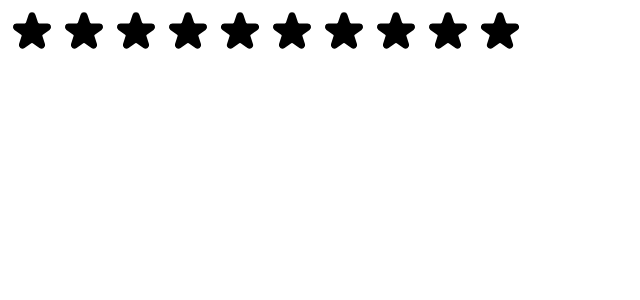
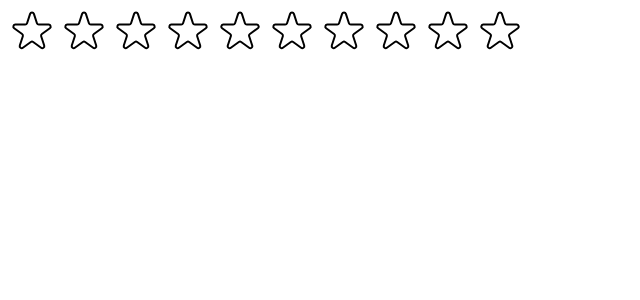
Before and after one commit to Ambrish5211/React-Course, a React (Create React App) app in the folder usepopcorn/: page / in a window 1280 px wide. Shown: the top 300 px of the page, without its empty margins (0-640 px from the left). Built offline with nearby package versions, Linux system fonts and the light colour scheme.

Commit message:
Star rating component done

```diff
--- a/usepopcorn/src/StarRating.js
+++ b/usepopcorn/src/StarRating.js
@@ -17,35 +17,45 @@ const textStyle = {
 };
 
 function StarRating({ maxRating }) {
-
-    const [rating, setRating] = useState(0)
+    const [rating, setRating] = useState(0);
+    const [tempRating, settempRating] = useState(0);
 
   return (
     <div style={containerStyle}>
       <div style={containerStarStyle}>
         {Array.from({ length: maxRating }, (_, i) => (
-          <Star index={i+1} setRating={setRating} />
+          <Star index={i + 1} setRating={setRating} full={tempRating ? tempRating>= i+1 : rating>=i+1} settempRating={settempRating} />
         ))}
       </div>
-      <p style={textStyle}>{rating || ""}</p>
+      <p style={textStyle}>{tempRating || rating || ""}</p>
     </div>
   );
 }
 
 const StarStyle = {
-    width:"48px",
+  width: "48px",
   height: "48px",
   display: "block",
-    cursor: "pointer"
-}
+  cursor: "pointer",
+};
 
+function Star({ index, setRating, full, settempRating }) {
+  return (
+    <span
+      role="button"
+      style={StarStyle}
+      onClick={() => {
+        setRating(index);
+      }}
+      onMouseEnter={()=> {
+        settempRating(index)
+    }}
+    onMouseLeave={() => {
 
-
-function Star({index, setRating}) {
-  return (
-    <span role="button" style={StarStyle} onClick={() => {
-        setRating(index)
-    }} >
+        settempRating(0)
+      }}
+    >
+      {full ? (
         <svg
           xmlns="http://www.w3.org/2000/svg"
           viewBox="0 0 20 20"
@@ -54,6 +64,21 @@ function Star({index, setRating}) {
         >
           <path d="M9.049 2.927c.3-.921 1.603-.921 1.902 0l1.07 3.292a1 1 0 00.95.69h3.462c.969 0 1.371 1.24.588 1.81l-2.8 2.034a1 1 0 00-.364 1.118l1.07 3.292c.3.921-.755 1.688-1.54 1.118l-2.8-2.034a1 1 0 00-1.175 0l-2.8 2.034c-.784.57-1.838-.197-1.539-1.118l1.07-3.292a1 1 0 00-.364-1.118L2.98 8.72c-.783-.57-.38-1.81.588-1.81h3.461a1 1 0 00.951-.69l1.07-3.292z" />
         </svg>
+      ) : (
+        <svg
+          xmlns="http://www.w3.org/2000/svg"
+          fill="none"
+          viewBox="0 0 24 24"
+          stroke="#000"
+        >
+          <path
+            strokeLinecap="round"
+            strokeLinejoin="round"
+            strokeWidth="{2}"
+            d="M11.049 2.927c.3-.921 1.603-.921 1.902 0l1.519 4.674a1 1 0 00.95.69h4.915c.969 0 1.371 1.24.588 1.81l-3.976 2.888a1 1 0 00-.363 1.118l1.518 4.674c.3.922-.755 1.688-1.538 1.118l-3.976-2.888a1 1 0 00-1.176 0l-3.976 2.888c-.783.57-1.838-.197-1.538-1.118l1.518-4.674a1 1 0 00-.363-1.118l-3.976-2.888c-.784-.57-.38-1.81.588-1.81h4.914a1 1 0 00.951-.69l1.519-4.674z"
+          />
+        </svg>
+      )}
     </span>
   );
 }
```
Lines whose indentation alone changed are shown as unchanged.
